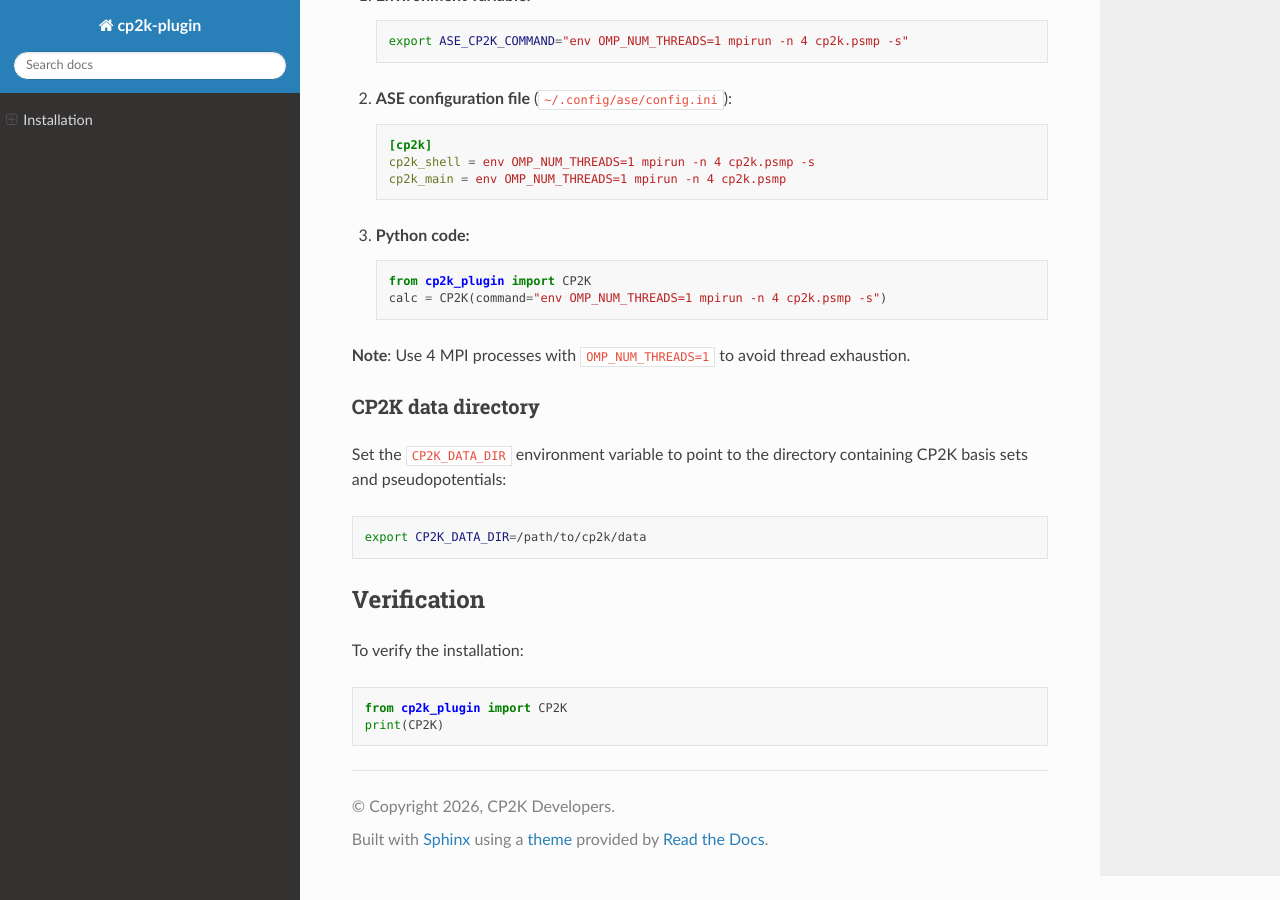
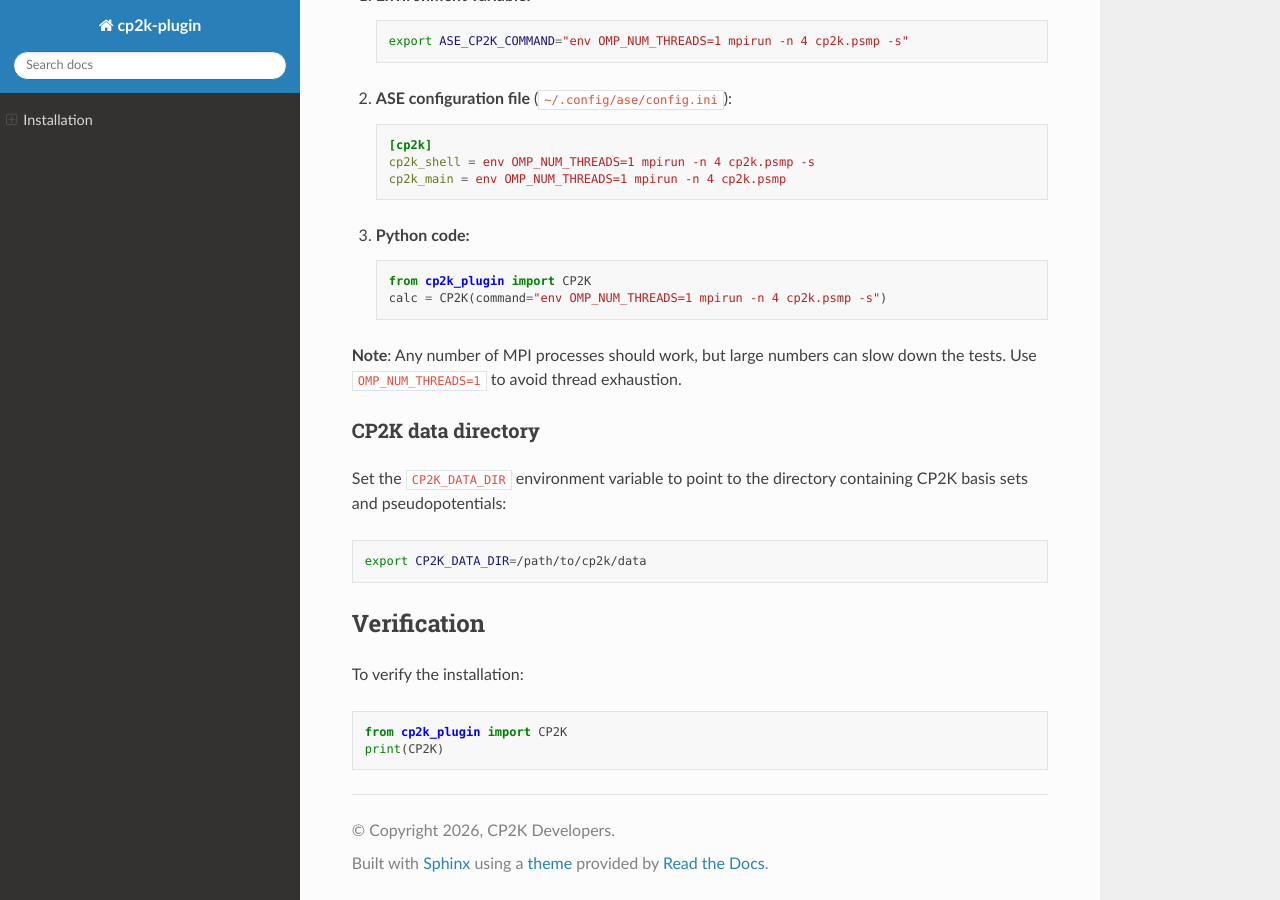
Before and after one commit to jpoto/cp2k_ase_plugin, a Sphinx documentation site: the page built from doc/installation.md, in a window 1280 px wide and 900 px high, scrolled down 792 px. Built offline with Sphinx 7.4.7 and the Read the Docs theme 3.1.0, drawn with Linux system fonts in a browser that asks for light colours.

Commit message:
Update docs and add author to test files
- Update README and doc: MPI processes not required, any number works
- Add author Johann Pototschnig to all test files

````diff
--- a/doc/installation.md
+++ b/doc/installation.md
@@ -44,7 +44,7 @@ You can configure the CP2K command in several ways:
    calc = CP2K(command="env OMP_NUM_THREADS=1 mpirun -n 4 cp2k.psmp -s")
    ```
 
-**Note**: Use 4 MPI processes with `OMP_NUM_THREADS=1` to avoid thread exhaustion.
+**Note**: Any number of MPI processes should work, but large numbers can slow down the tests. Use `OMP_NUM_THREADS=1` to avoid thread exhaustion.
 
 ### CP2K data directory
 
````
Also changed, not shown: README.md (+2 -2 lines), 6 other files.
